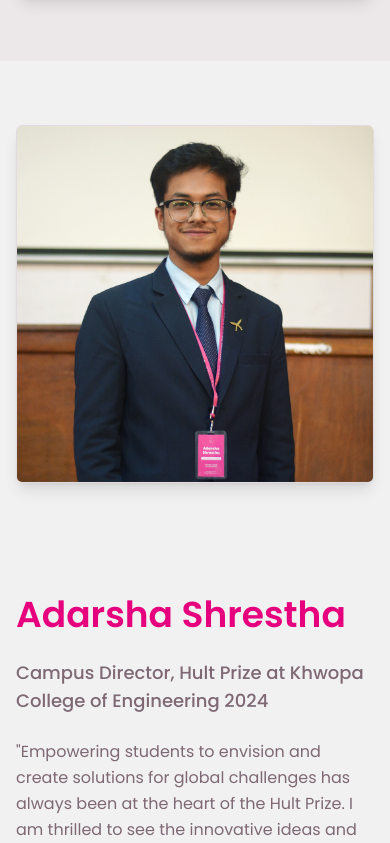
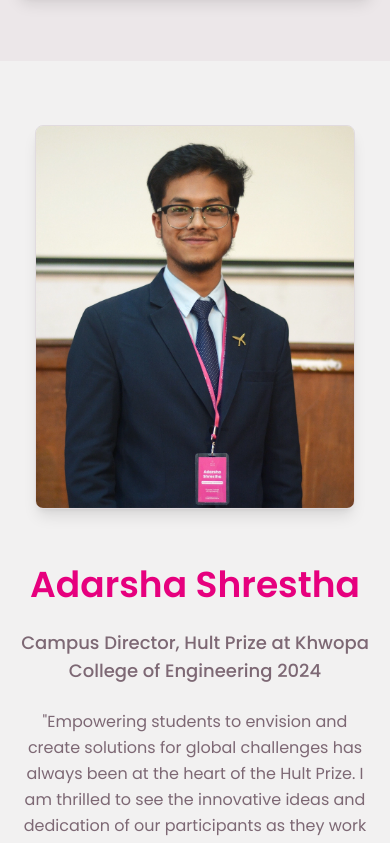
Before and after one commit to scifisatan/hultprizeatkhce, a React (Vite) app: page / in a window 390 px wide. Shown: the part 1600-2443 px from the top of the page. Built offline with nearby package versions, Linux system fonts and the light colour scheme.

Commit message:
update favicon, enhance button styles, and modify navigation links; update Campus Director image and message layout; adjust resource links and routes

```diff
--- a/index.html
+++ b/index.html
@@ -2,7 +2,7 @@
 <html lang="en">
   <head>
     <meta charset="UTF-8" />
-    <link rel="icon" type="image/svg+xml" href="/vite.svg" />
+    <link rel="icon" type="image/svg+xml" href="/logo.png" />
     <meta name="viewport" content="width=device-width, initial-scale=1.0" />
     <title>Hult Prize at Khwopa College of Engineering</title>
     <link rel="preconnect" href="https://fonts.googleapis.com">
--- a/src/components/Footer.tsx
+++ b/src/components/Footer.tsx
@@ -25,8 +25,8 @@ const Footer = () => (
         <FooterSection
           title="Quick Links"
           links={[
-            { href: "/about", text: "About" },
-            { href: "/archive", text: "Archive" },
+            // { href: "/about", text: "About" },
+            // { href: "/archive", text: "Archive" },
             { href: "https://www.hult.edu/hp2025/", text: "Resources" },
           ]}
         />
--- a/src/components/Navbar.tsx
+++ b/src/components/Navbar.tsx
@@ -12,7 +12,7 @@ const NavLinks = ({
 }) => {
   const links = [
     { href: '/about', label: 'About' },
-    { href: '/archive', label: 'Archive' },
+    // { href: '/archive', label: 'Archive' },
     { href: 'https://www.hult.edu/hp2025/', label: 'Resources' },
   ];
 
@@ -34,7 +34,10 @@ const NavLinks = ({
           {label}
         </a>
       ))}
-      <Button>Register Now</Button>
+      <a href="https://www.hultprize.org/startup-pre-registration-is-now-open/">
+      <Button className="transition-transform transform hover:scale-105">Register Now</Button>
+      </a>
+
     </>
   );
 };
--- a/src/pages/Home/AboutUs.tsx
+++ b/src/pages/Home/AboutUs.tsx
@@ -23,7 +23,7 @@ const AboutUsSection = () => {
             <Button
               size="lg"
               className="group bg-primary text-primary-foreground"
-              onClick={() => (window.location.href = "/about")}
+              onClick={() => (window.location.href = "https://www.hultprize.org/about-us/")}
             >
               Learn More
               <ArrowRight className="ml-2 h-5 w-5 transition-transform group-hover:translate-x-1" />
--- a/src/pages/Home/CD.tsx
+++ b/src/pages/Home/CD.tsx
@@ -2,18 +2,18 @@ const CampusDirectorMessage = () => {
     return (
       <section className="bg-secondary/10 py-16">
         <div className="max-w-5xl mx-auto px-4">
-          <div className="flex flex-col lg:flex-row items-center lg:items-stretch gap-8">
+          <div className="flex flex-col lg:flex-row items-center lg:items-stretch gap-4">
             {/* Campus Director Image */}
-            <div className="lg:w-1/2 flex justify-center lg:justify-start">
+            <div className="lg:w-1/2 flex justify-center">
               <img
-                src="/cd.jpg"
+                src="/cd.webp"
                 alt="Campus Director"
-                className="w-full h-full lg:w-full lg:h-full rounded-md object-cover shadow-lg border border-border"
+                className="w-80 h-96 lg:w-80 lg:h-96 rounded-lg object-cover shadow-lg border border-border"
               />
             </div>
 
             {/* Message Content */}
-            <div className="lg:w-1/2 space-y-6 pt-20">
+            <div className="lg:w-1/2 space-y-6 pt-10 text-center md:text-start">
               <h2 className="text-4xl font-semibold text-primary">
                 Adarsha Shrestha
               </h2>
--- a/src/pages/Home/ContactSection.tsx
+++ b/src/pages/Home/ContactSection.tsx
@@ -44,7 +44,7 @@ const ContactSection = () => (
             rows={4}
             className="w-full p-2 rounded-md border border-input bg-background"
           />
-          <Button className=''>Send Message</Button>
+          <Button className="transition-transform transform hover:scale-105">Send Message</Button>
         </form>
       </div>
     </div>
--- a/src/pages/Home/HeroSection.tsx
+++ b/src/pages/Home/HeroSection.tsx
@@ -23,10 +23,10 @@ const HeroSection = () => {
             </p>
           </div>
           <div className="mt-4 flex justify-center gap-2">
-            <a href="https://google.com" target="_blank" className="hover:shadow-radial-blur">
+            <a href="https://www.hultprize.org/startup-pre-registration-is-now-open/" target="_blank" className="hover:shadow-radial-blur">
               <Button className="transition-transform transform hover:scale-105">Register</Button>
             </a>
-            <a href="https://google.com" target="_blank" className="hover:shadow-radial-blur">
+            <a href="https://bento.me/hultatkhce" target="_blank" className="hover:shadow-radial-blur">
               <Button variant="outline" className="transition-transform transform hover:scale-105">
                 Learn more <ExternalLink className="ml-2 h-4" />
               </Button>
--- a/src/pages/Home/Resource.tsx
+++ b/src/pages/Home/Resource.tsx
@@ -4,12 +4,9 @@ const ResourcesSection = () => {
     return (
         <div className=" bg-secondary/80 py-16">
             <div className="max-w-4xl mx-auto px-4">
-                <div className="text-center mb-12">
-                </div>
-
                 <div className="max-w-4xl mx-auto">
                     <a
-                        href="https://www.hult.edu/hp2025/"
+                        href="https://www.hultprize.org/2024-challenge-unlimited/"
                         target="_blank"
                         rel="noopener noreferrer"
                         className="block p-8 rounded-2xl shadow-lg hover:shadow-xl transition-all group border border-border relative overflow-hidden"
--- a/src/routes.tsx
+++ b/src/routes.tsx
@@ -5,7 +5,7 @@ import LoadingSpinner from '@/components/LoadingSpinner';
 
 // Lazy load page components
 const Home = lazy(() => import('@/pages/Home'));
-const About = lazy(() => import('@/pages/About'));
+// const About = lazy(() => import('@/pages/About'));
 // const Archive = lazy(() => import('@/pages/Archive'));
 // const YearArchive = lazy(() => import('@/pages/YearArchive'));
 // const Resources = lazy(() => import('@/pages/Resources'));
@@ -29,10 +29,10 @@ export const routes: RouteObject[] = [
         index: true,
         element: withSuspense(Home),
       },
-      {
-        path: 'about',
-        element: withSuspense(About),
-      },
+      // {
+      //   path: 'about',
+      //   element: withSuspense(About),
+      // },
       // {
       //   path: 'archive',
       //   children: [
```
Also changed, not shown: public/cd.jpg (deleted), public/cd.webp (added).
